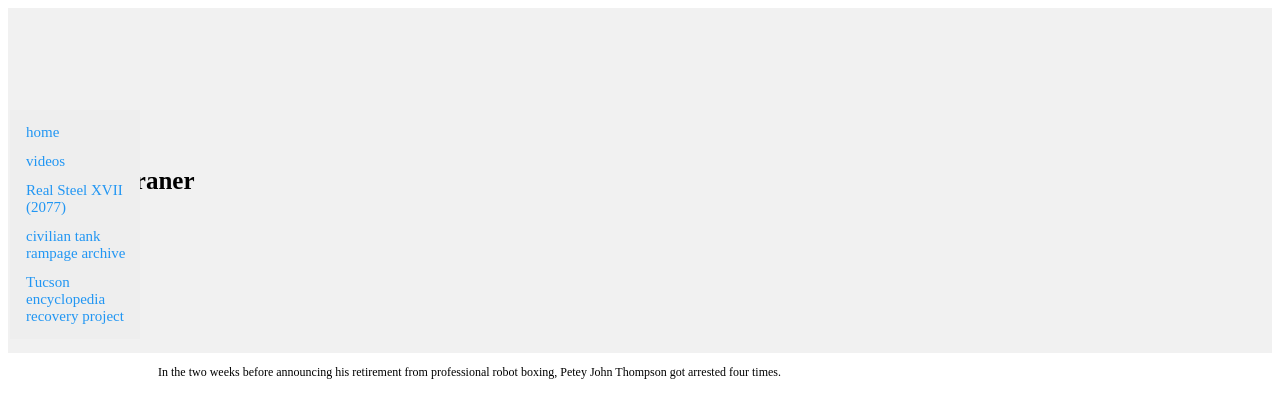
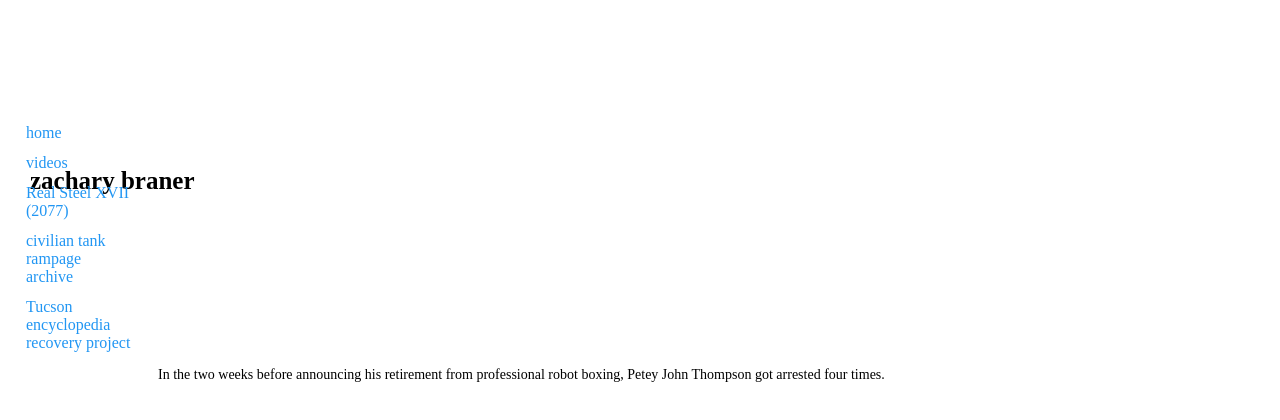
Before and after one commit to zbraner/tinfoilfall, a website: page realsteel.html in a window 1280 px wide. Drawn offline with Linux system fonts and the light colour scheme.

Commit message:
fiddling p2

```diff
--- a/gitsitestyle.css
+++ b/gitsitestyle.css
@@ -9,7 +9,7 @@ body {
   z-index: 1;
   top: 110px;
   left: 10px;
-  background: #eee;
+  /* background: #eee; */
   overflow-x: hidden;
   padding: 8px 0;
 }
@@ -17,7 +17,7 @@ body {
 .sidenav a {
   padding: 6px 8px 6px 16px;
   text-decoration: none;
-  font-size: 15px;
+  font-size: 16px;
   color: #2196F3;
   display: block;
 }
@@ -28,7 +28,7 @@ body {
 
 .main {
   margin-left: 140px; /* Same width as the sidebar + left position in px */
-  font-size: 12px; /* Increased text to enable scrolling */
+  font-size: 14px; /* Increased text to enable scrolling */
   padding: 0px 10px;
 }
 
@@ -41,7 +41,7 @@ body {
 /* Style the header with a grey background and some padding */
 .header {
   overflow: hidden;
-  background-color: #f1f1f1;
+  /* background-color: #f1f1f1; */
   padding: 20px 10px;
 }
 
@@ -65,7 +65,7 @@ body {
 
 /* Change the background color on mouse-over */
 .header a:hover {
-  background-color: #ddd;
+  /* background-color: #ddd; */
   color: black;
 }
 
```
